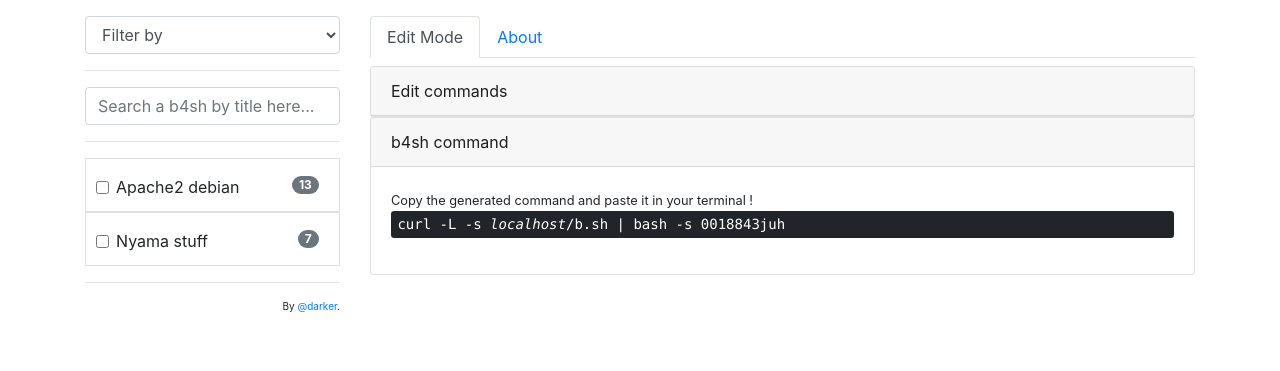
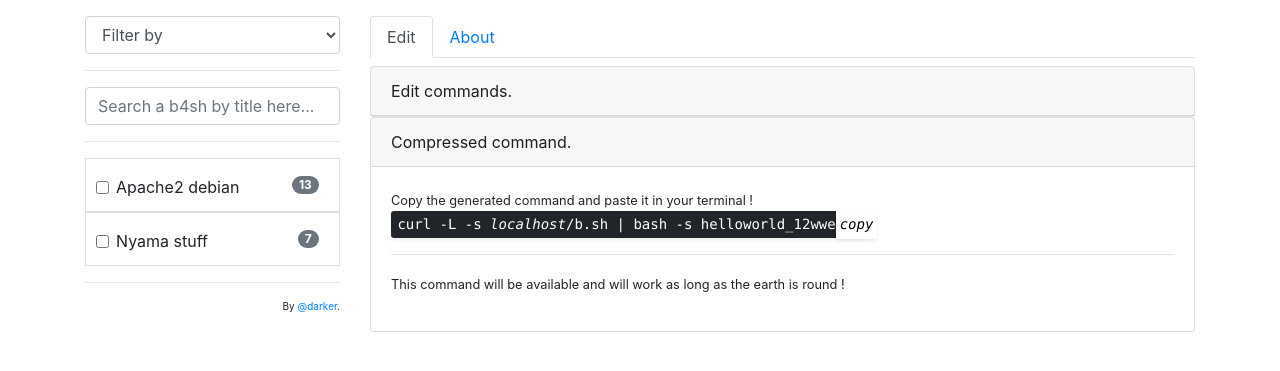
Before and after one commit to Sanix-Darker/b4sh-api, a Flask app: page / in a window 1280 px wide, after a click on "Compressed command.". Shown: the part 56-427 px from the top of the page. Run offline with Flask 2, Linux system fonts and the light colour scheme; parts of the project's set-up code (start-up, migrations or seed data) failed here and were passed over; some libraries are stand-ins or nearby versions.

Commit message:
Setting up the About web component + Command component and some updates

```diff
--- a/app/static/css/index.css
+++ b/app/static/css/index.css
@@ -9,3 +9,7 @@
 #editor {
     height: 290px;
 }
+
+kbd{
+    display: block;
+}
--- /dev/null
+++ b/app/static/js/components/About.js
@@ -0,0 +1,64 @@
+
+
+/**
+ * The Web component is just the Header
+ *
+ * author : s@n1x-d4rk3r
+ */
+class About extends HTMLElement {
+
+    logMe = () => {
+        console.log("Clicked !");
+    }
+
+    constructor(){
+        super();
+
+        // Setup a click listener on <app-drawer> itself.
+        this.addEventListener('click', e => {
+          this.logMe();
+        });
+
+        this.innerHTML = `
+            <h1>About</h1>
+                <a href="https://github.com/Sanix-Darker/b4sh-api" target="_blank">b4sh</a> is an OpenSource project,
+                created by <a href="https://github.com/sanix-darker" target="_blank">sanix-darker</a> to facilitate
+                the compilation of multiple instructions into one line.<br>
+                You can search, create, compose bashs commands and use it in your terminal !<br><br>
+                For example, instead of running theese commands to install Docker on Ubuntu :
+                <kbd style="font-size:12px;">
+                    sudo apt-get remove docker docker-engine docker.io containerd runc<br>
+                    sudo apt-get install apt-transport-https ca-certificates curl gnupg-agent software-properties-common <br>
+                    curl -fsSL https://download.docker.com/linux/ubuntu/gpg | sudo apt-key add -<br>
+                    sudo apt-key fingerprint 0EBFCD88<br>
+                    sudo add-apt-repository "deb [arch=amd64] https://download.docker.com/linux/ubuntu $(lsb_release -cs) stable" <br>
+
+                    sudo apt-get update<br>
+                    sudo apt-get install docker-ce docker-ce-cli containerd.io<br>
+                    sudo docker run hello-world<br>
+                </kbd>
+                <br>
+                You just have to run this in your terminal :
+                <kbd>
+                    curl -L -s 0.0.0.0/b.sh | bash -s docker_ubuntu_1swdaad
+                </kbd>
+            <hr>
+
+            <h5>How to contribute</h5>
+                <ul>
+                    <li>Create an issue where you explain clearly everything.</li>
+                    <li>Make a Pull Request.</li>
+                    <li>If it's relevant, we're going to merge it. Yeah, it's simple as this !</li>
+                </ul>
+            <hr>
+
+            <h5>Buy us coffees</h5>
+                <a href="https://www.paypal.com/donate?hosted_button_id=ZBYQ8FLXE9D5L"></a>
+                <form action="https://www.paypal.com/donate" method="post" target="_top">
+                    <input type="hidden" name="hosted_button_id" value="ZBYQ8FLXE9D5L" />
+                    <input type="image" src="https://www.paypalobjects.com/en_US/i/btn/btn_donateCC_LG.gif" border="0" name="submit" title="PayPal - The safer, easier way to pay online!" alt="Donate with PayPal button" />
+                </form>
+        `;
+    }
+}
+window.customElements.define('w-about', About);
--- /dev/null
+++ b/app/static/js/components/Command.js
@@ -0,0 +1,52 @@
+/**
+ * The Web component is just the Command
+ *
+ * author : s@n1x-d4rk3r
+ */
+class Command extends HTMLElement {
+
+    /**
+     * Getters and Setters
+    */
+   getThis(attr){
+        if(this.hasAttribute(attr)){
+            return this.getAttribute(attr)
+        }else{
+            console.log(attr + "not available...")
+            return ""
+        }
+    }
+
+    logMe = () => {
+        console.log("Clicked !");
+    }
+
+    constructor(){
+        super();
+
+        // Setup a click listener on <app-drawer> itself.
+        this.addEventListener('click', e => {
+          this.logMe();
+        });
+
+        this.innerHTML = `
+            <small>Copy the generated command and paste it in your terminal !</small>
+
+            <kbd style="width: max-content;" class="shadow-sm">
+                <span id="co-input">curl -L -s <i></i>/b.sh | bash -s ${this.getThis("id")}</span>
+                <input type="text" style="display: none;" id="co-hidden"/>
+                <i
+                    id="co"
+                    data-toggle="tooltip"
+                    data-placement="top"
+                    title="Click to copy"
+                    role="button"
+                    style="background: white;color: black;"
+                    class="shadow-sm p-1 mt-n1 fas fa-copy float-right mr-n3">copy</i>
+            </kbd>
+            <hr>
+            <small>This command will be available and will work as long as the earth is round !</small>
+        `;
+    }
+}
+window.customElements.define('w-command', Command);
--- a/app/static/js/components/Editor.js
+++ b/app/static/js/components/Editor.js
@@ -47,7 +47,7 @@ echo "Have FUN !"
         });
 
         this.innerHTML = `
-            <div id="editor">${this.getContent()}</div>
+            <div id="editor" class="rounded">${this.getContent()}</div>
             <div id="editor_dragbar" class="app_editor_dragbar"></div>
         `;
     }
--- a/app/static/js/components/ListTags.js
+++ b/app/static/js/components/ListTags.js
@@ -25,14 +25,15 @@ class ListTags extends HTMLElement {
         });
 
         this.getElements().forEach((elt, index) => {
-            this.innerHTML += `
-                <span class="badge badge-default border">
+            if (elt.length > 1){
+                this.innerHTML += `
+                <span class="badge badge-default border" id="tag_${index}">
                     ${elt}
-                    <b role="button" class="removeTag" id="${index}">&times;</b>
+                    <b role="button" class="removeTag" target-id="${index}">&times;</b>
                 </span>
             `;
-        })
-
+            }
+        });
     }
 }
 window.customElements.define('w-tags', ListTags);
--- a/app/templates/index.html
+++ b/app/templates/index.html
@@ -5,7 +5,6 @@
         <meta charset="utf-8">
         <meta name="viewport" content="width=device-width, initial-scale=1">
         <link rel="stylesheet" href="https://maxcdn.bootstrapcdn.com/bootstrap/4.5.2/css/bootstrap.min.css">
-        <!-- <link rel="stylesheet" href="https://cdnjs.cloudflare.com/ajax/libs/font-awesome/5.15.2/css/all.min.css"/> -->
 
         <script src="https://cdnjs.cloudflare.com/ajax/libs/ace/1.1.01/ace.js"></script>
         <link rel="stylesheet" href="../static/css/index.css">
@@ -30,7 +29,7 @@
 
                     <ul class="nav nav-tabs">
                         <li class="nav-item">
-                            <a class="nav-link active" data-toggle="tab" href="#home">Edit Mode</a>
+                            <a class="nav-link active" data-toggle="tab" href="#home">Edit</a>
                         </li>
                         <li class="nav-item">
                             <a class="nav-link" data-toggle="tab" href="#about">About</a>
@@ -45,7 +44,7 @@
                                 <div class="card">
                                     <div class="card-header" role="button" data-toggle="collapse" href="#collapseOne">
                                         <a id="edit" style="text-decoration: none; color: #1E1E1E;">
-                                            <i class="mt-1 fas fa-edit"></i> Edit commands
+                                            <i class="mt-1 fas fa-edit"></i> Edit commands.
                                         </a>
                                     </div>
                                     <div id="collapseOne" class="collapse" data-parent="#accordion">
@@ -53,7 +52,7 @@
 
                                             <div id="editor_wrapper" class="app_editor_wrapper">
                                                 <div class="row">
-                                                    <div class="col-2 border p-0" style="overflow: auto;">
+                                                    <div class="col-2 border p-0" style="max-height: 300px; overflow: auto;">
                                                         <!-- A web component for listing tags -->
                                                         <w-tags tags="HelloWorld, Cerbot"></w-tags>
                                                         <!-- A web component for listing tags -->
@@ -77,25 +76,15 @@
                                 <div class="card">
                                     <div class="card-header" role="button" data-toggle="collapse" href="#collapseTwo">
                                         <a class="collapsed" id="showc" style="text-decoration: none; color: #1E1E1E;">
-                                            <i class="mt-1 fas fa-download"></i>  b4sh command
+                                            <i class="mt-1 fas fa-download"></i> Compressed command.
                                         </a>
                                     </div>
                                     <div id="collapseTwo" class="collapse" data-parent="#accordion">
                                         <div class="card-body">
                                             <div class="pb-3">
-                                                <small>Copy the generated command and paste it in your terminal !</small>
-
-                                                <kbd style="display: block;">
-                                                    <span id="co-input">curl -L -s <i></i>/b.sh | bash -s 0018843juh</span>
-                                                    <input type="text" style="display: none;" id="co-hidden"/>
-                                                    <i
-                                                        id="co"
-                                                        data-toggle="tooltip"
-                                                        data-placement="top"
-                                                        title="Click to copy"
-                                                        role="button"
-                                                        class="mt-1 fas fa-copy float-right"></i>
-                                                </kbd>
+                                                <!-- The web component for the compressed command -->
+                                                <w-command id="helloworld_12wwe"></w-command>
+                                                <!-- The web component for the compressed command -->
                                             </div>
                                         </div>
                                     </div>
@@ -103,11 +92,7 @@
                             </div>
                         </div>
                         <div class="tab-pane container fade p-0 pt-1" id="about">
-                            <h1>About</h1>
-                            Lorem ipsum dolor sit amet, consectetur adipisicing elit. Unde ex ipsum eaque voluptatibus eos corrupti
-                            debitis tempore sunt nesciunt. Sit quasi dicta ipsa quo facilis vitae quidem eveniet fugit architecto.
-                            <hr>
-                            <h5>Buy me a coffee</h5>
+                            <w-about></w-about>
                         </div>
                     </div>
                 </div>
@@ -127,6 +112,8 @@
         <script src="../static/js/components/Left.js"></script>
         <script src="../static/js/components/ListTags.js"></script>
         <script src="../static/js/components/Editor.js"></script>
+        <script src="../static/js/components/Command.js"></script>
+        <script src="../static/js/components/About.js"></script>
 
         <!-- Common Js stuff -->
         <script src="../static/js/vars.js"></script>
```
